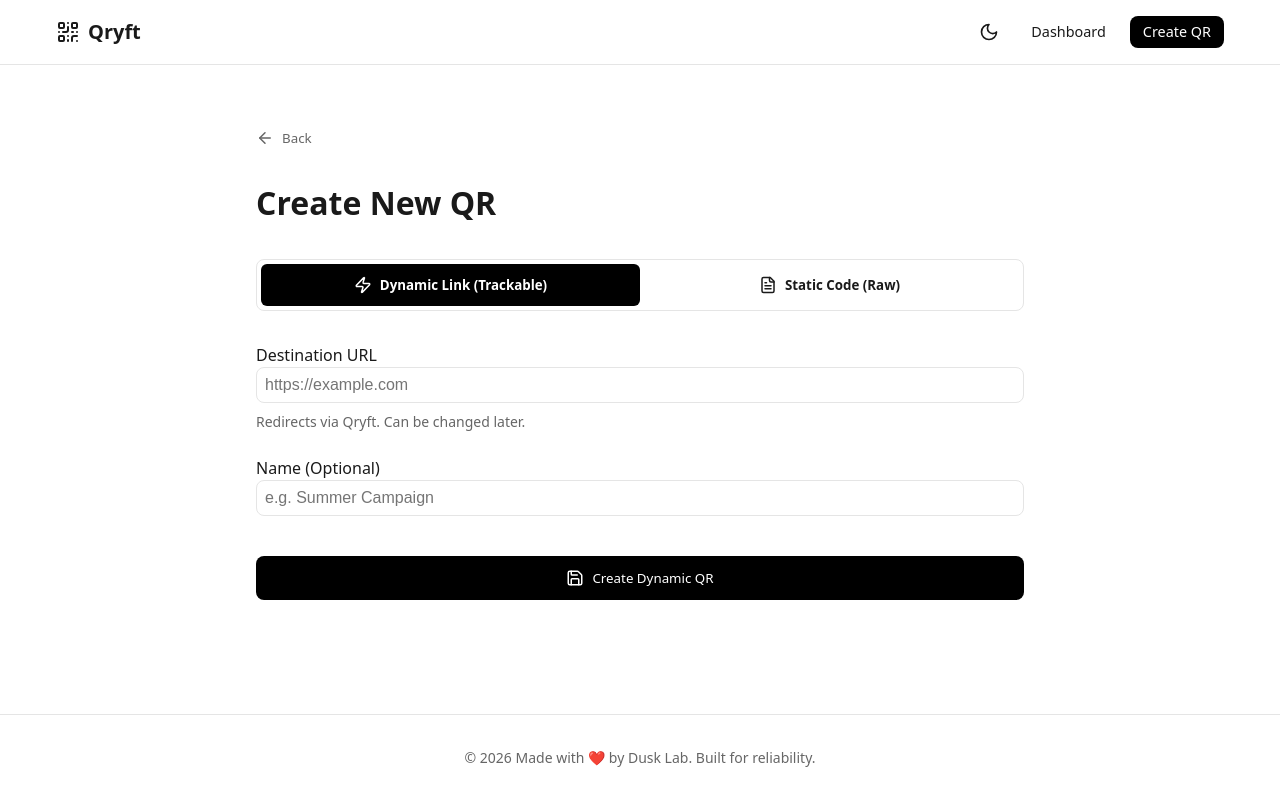
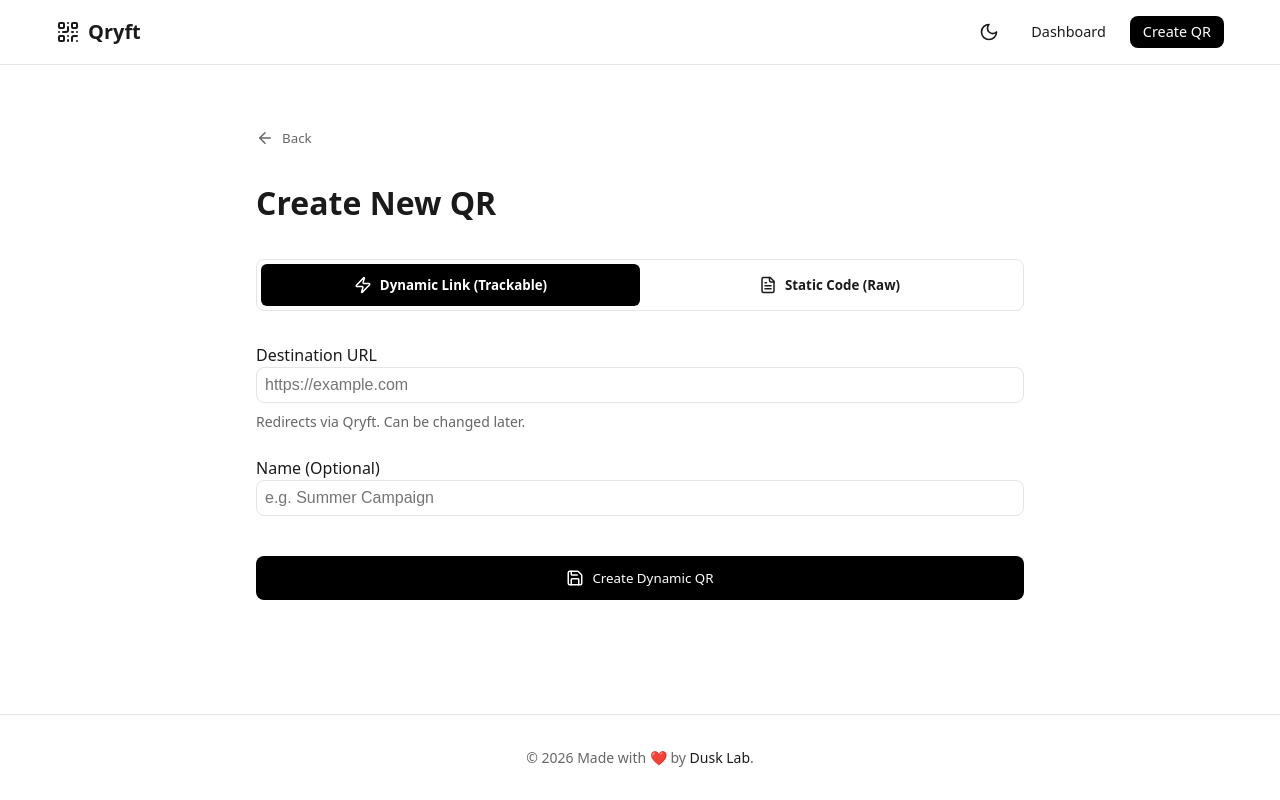
Before and after one commit to dusk-lab/q-ryft, a React (Vite) app: page /q-ryft/create in a window 1280 px wide. Built offline with nearby package versions, Linux system fonts and the light colour scheme.

Commit message:
Add dusk lab website link

```diff
--- a/src/components/Layout.tsx
+++ b/src/components/Layout.tsx
@@ -45,7 +45,7 @@ export default function Layout() {
 
             <footer style={{ borderTop: "1px solid var(--color-border)", padding: "2rem 0", color: "var(--color-secondary)" }}>
                 <div className="container" style={{ textAlign: "center", fontSize: "0.875rem" }}>
-                    <p>© {new Date().getFullYear()} Made with ❤️ by Dusk Lab. Built for reliability.</p>
+                    <p>© {new Date().getFullYear()} Made with ❤️ by <a href="https://dusk-lab.github.io/main-website/" target="_blank" rel="noopener noreferrer" style={{ textDecoration: "none", color: "var(--color-text)" }}>Dusk Lab</a>.</p>
                 </div>
             </footer>
         </div>
```
